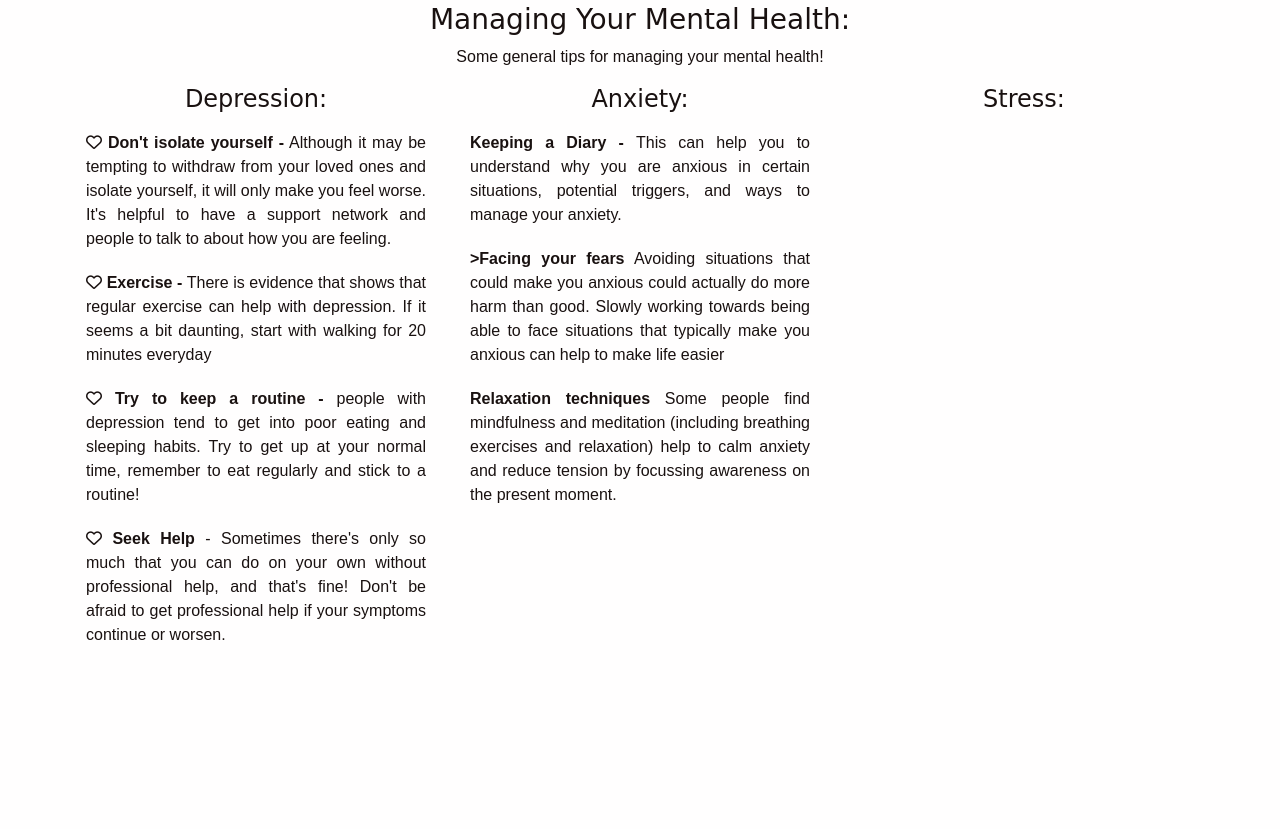
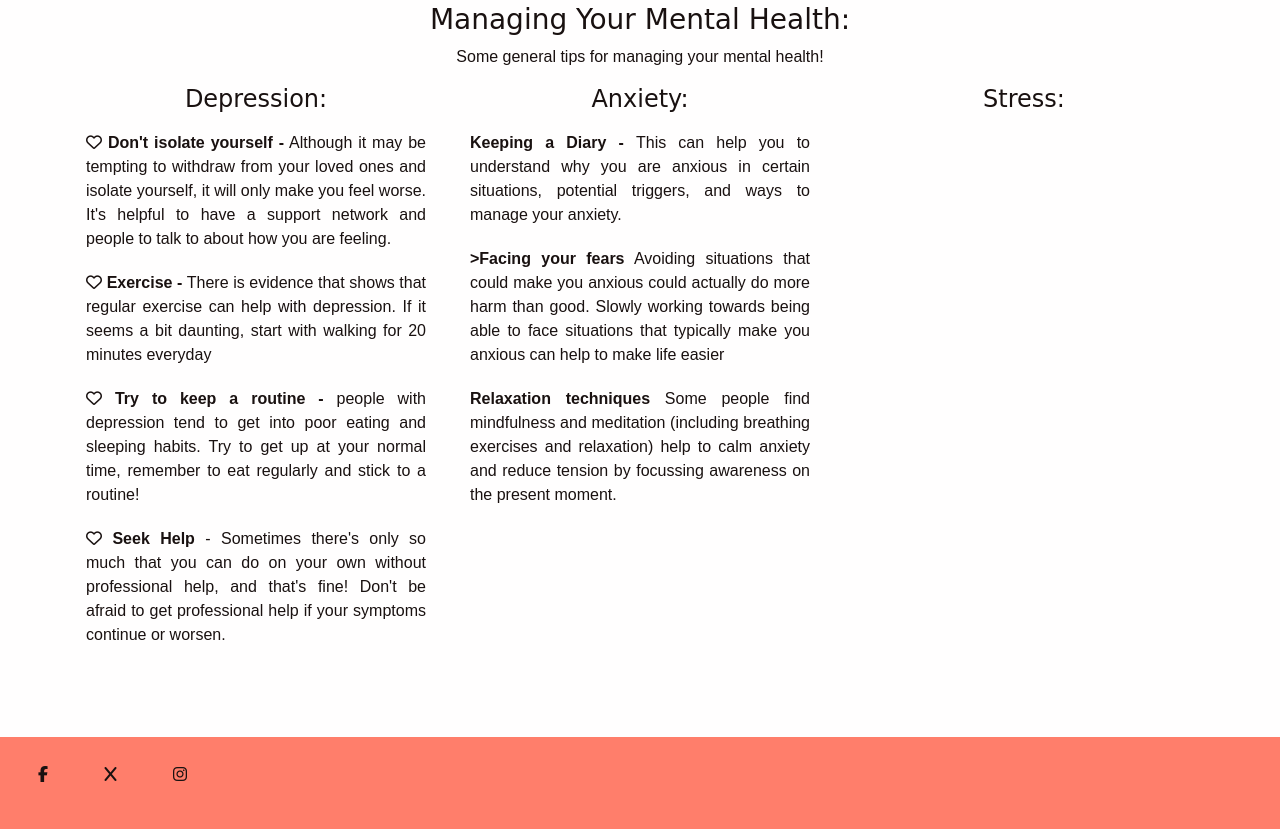
Before and after one commit to aminoacid-01/reach-out, a plain HTML site: page index.html in a window 1280 px wide. Shown: the part 1377-2206 px from the top of the page. Before the commit the page ends 2114 px from the top, so only its background shows below. Drawn offline with nearby package versions, Linux system fonts and the light colour scheme; a web font is replaced by a local one.

Commit message:
Add footer with socials

```diff
--- a/assets/css/style.css
+++ b/assets/css/style.css
@@ -103,6 +103,19 @@ h2 {
 
 /* tips and advice section */
 
+/* footer */
+footer{
+    background-color: #ff7e6b;
+}
+.socials li{
+    display:inline-block;
+    margin:1rem;
+}
+.socials a{
+    color: #191110;
+    text-decoration: none;
+}
+
 
 /* media queries */
 /* tablets and up */
--- a/index.html
+++ b/index.html
@@ -147,6 +147,17 @@
                 </div>
         </section>
     </main>
+    <footer>
+        <div class="container-fluid">
+            <div class="row">
+                <div class="col-12 socials">
+                    <ol>
+                        <li><a href="http://facebook.com" target="_blank"><i class="fa-brands fa-facebook-f"></i></a></li>
+                        <li><a href="http://x.com" target="_blank"></a><i class="fa-solid fa-x"></i></li>
+                        <li><a href="http://instagram.com" target="_blank"><i class="fa-brands fa-instagram"></i></a></li>
+                    </ol>
+                </div>
+    </footer>
 
 
     <!-- Bootstrap js Script -->
```
